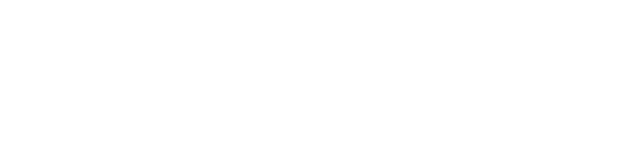
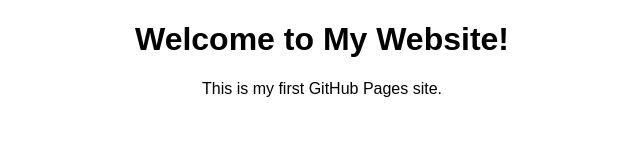
Before and after one commit to Sanskar-04/new-web-dev, a plain HTML site: page index.html in a window 1280 px wide. Shown: the whole page, without its empty margins (318-958 px from the left). Drawn offline with Linux system fonts and the light colour scheme.

Commit message:
Add files via upload

```diff
--- a/index.html
+++ b/index.html
@@ -3,9 +3,18 @@
 <head>
     <meta charset="UTF-8">
     <meta name="viewport" content="width=device-width, initial-scale=1.0">
-    <title>Document</title>
+    <title>My Website</title>
+    <style>
+        body {
+            background-color: white;
+            color: black;
+            font-family: Arial, sans-serif;
+            text-align: center;
+        }
+    </style>
 </head>
 <body>
-
+    <h1>Welcome to My Website!</h1>
+    <p>This is my first GitHub Pages site.</p>
 </body>
 </html>
```
